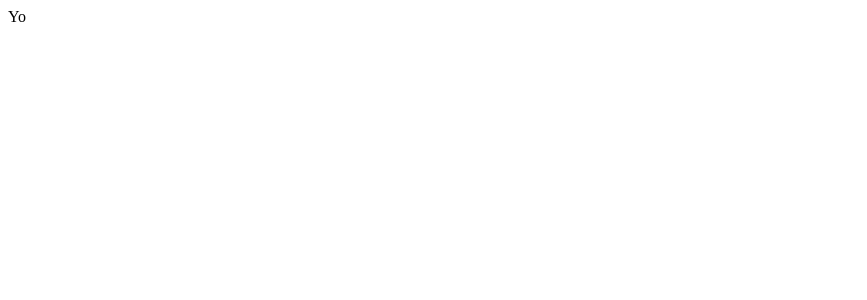
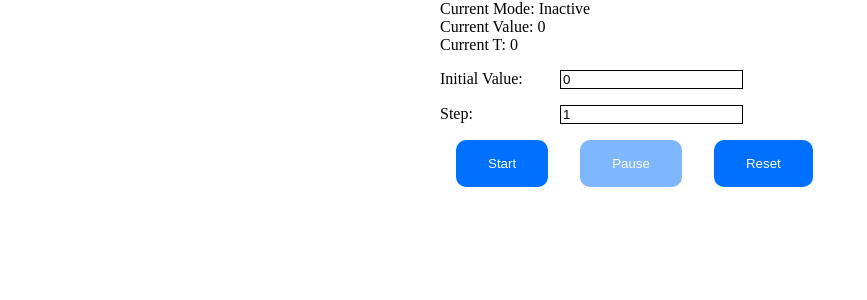
Before and after one commit to tpai/redux-saga-starter-kit, a React app: page / in a window 1280 px wide. Shown: the top 300 px of the page, without its empty margins (0-867 px from the left). Built offline with nearby package versions, Linux system fonts and the light colour scheme.

Commit message:
Add container and view components

```diff
--- a/package.json
+++ b/package.json
@@ -16,11 +16,13 @@
     "babel-preset-stage-0": "^6.24.1",
     "eslint": "^4.10.0",
     "eslint-plugin-react": "^7.4.0",
+    "prop-types": "^15.6.0",
     "react": "^16.0.0",
     "react-dom": "^16.0.0",
     "react-redux": "^5.0.6",
     "redux": "^3.7.2",
     "redux-saga": "^0.16.0",
+    "styled-components": "^2.2.2",
     "webpack": "^3.8.1",
     "webpack-dev-server": "^2.9.3"
   }
--- /dev/null
+++ b/src/App.js
@@ -0,0 +1,32 @@
+import React from 'react';
+import styled from 'styled-components';
+
+import Panel from 'containers/Panel';
+
+const App = () => (
+    <Cover>
+        <Container>
+            <Panel />
+        </Container>
+    </Cover>
+);
+
+const Cover = styled.div`
+    position: absolute;
+    top: 0;
+    left: 0;
+    right: 0;
+    bottom: 0;
+    display: flex;
+    align-items: flex-start;
+    justify-content: center;
+`;
+
+const Container = styled.div`
+    width: 400px;
+    @media(max-width: 480px) {
+        width: 100%;
+    }
+`;
+
+export default App;
--- /dev/null
+++ b/src/components/Display.js
@@ -0,0 +1,21 @@
+import React from 'react';
+import PropTypes from 'prop-types';
+import { connect } from 'react-redux';
+
+const App = ({ timer, T, value }) => (
+    <div>
+        <div>Current Mode: {timer}</div>
+        <div>Current Value: {value}</div>
+        <div>Current T: {T}</div>
+    </div>
+);
+
+const mapStateToProps = state => state;
+
+App.propTypes = {
+    timer: PropTypes.string,
+    T: PropTypes.number,
+    value: PropTypes.number
+};
+
+export default connect(mapStateToProps)(App);
--- a/src/container/App.js
+++ /dev/null
@@ -1,5 +0,0 @@
-import React from 'react';
-
-const App = () => (<div>Yo</div>);
-
-export default App;
--- /dev/null
+++ b/src/containers/Panel.js
@@ -0,0 +1,118 @@
+import React from 'react';
+import PropTypes from 'prop-types';
+import styled from 'styled-components';
+import { connect } from 'react-redux';
+import { bindActionCreators } from 'redux';
+
+import Display from 'components/Display';
+import * as initValueActions from 'redux/modules/initValue';
+import * as stepActions from 'redux/modules/step';
+import * as timerActions from 'redux/modules/timer';
+import * as tActions from 'redux/modules/T';
+import * as resetActions from 'redux/modules/reset';
+
+const Panel = ({
+    timer,
+    T,
+    step,
+    value,
+    initValue,
+    setActive,
+    setInactive,
+    stepChange,
+    initValueChange,
+    reset
+}) => {
+    return (
+        <div>
+            <Display {...{ timer, T, value }} />
+            <Row>
+                <Field>Initial Value:</Field>
+                <FieldInput><Input type="number" value={initValue} onChange={e => initValueChange(e.target.value)} /></FieldInput>
+            </Row>
+            <Row>
+                <Field>Step:</Field>
+                <FieldInput><Input type="number" value={step} onChange={e => stepChange(e.target.value)} /></FieldInput>
+            </Row>
+            {timer === 'Inactive' && <Button onClick={() => setActive()}>Start</Button>}
+            {timer === 'Active' && <DisabledButton>Start</DisabledButton>}
+            {timer === 'Inactive' && <DisabledButton>Pause</DisabledButton>}
+            {timer === 'Active' && <Button onClick={() => setInactive()}>Pause</Button>}
+            <Button onClick={() => reset(initValue)}>Reset</Button>
+        </div>
+    );
+};
+
+Panel.propTypes = {
+    timer: PropTypes.string,
+    T: PropTypes.number,
+    step: PropTypes.number,
+    value: PropTypes.number,
+    initValue: PropTypes.number,
+    setActive: PropTypes.func,
+    setInactive: PropTypes.func,
+    stepChange: PropTypes.func,
+    initValueChange: PropTypes.func,
+    reset: PropTypes.func
+};
+
+const mapStateToProps = state => state;
+
+const mapDispatchToProps = dispatch => ({
+    ...bindActionCreators({
+        ...initValueActions,
+        ...stepActions,
+        ...timerActions,
+        ...tActions,
+        ...resetActions
+    }, dispatch)
+});
+
+export default connect(mapStateToProps, mapDispatchToProps)(Panel);
+
+const Row = styled.div`
+    padding-top: 1rem;
+    display: flex;
+    flex-direction: row;
+`;
+
+const Field = styled.div`
+    width: 30%;
+`;
+
+const FieldInput = styled.div`
+    width: 70%;
+`;
+
+const Input = styled.input`
+    border: 1px solid black;
+    outline: none;
+`;
+
+const Button = styled.button`
+    border: 0;
+    border-radius: 10px;
+    background-color: #0071ff;
+    color: white;
+    padding-top: 1rem;
+    padding-bottom: 1rem;
+    padding-left: 2rem;
+    padding-right: 2rem;
+    margin: 1rem;
+    box-shadow: none;
+    outline: 0;
+    outline-offset: 0;
+    cursor: pointer;
+    &:hover {
+        background-color: #0065e4;
+    }
+`;
+
+const DisabledButton = styled(Button)`
+    cursor: not-allowed;
+    opacity: .5;
+    background-color: #0071ff;
+    &:hover {
+        background-color: #0071ff;
+    }
+`;
--- a/src/index.js
+++ b/src/index.js
@@ -3,7 +3,7 @@ import React from 'react';
 import { render } from 'react-dom';
 import { Provider } from 'react-redux'
 
-import App from 'container/App';
+import App from 'App';
 import store from 'redux/store';
 
 render(
```
Also changed, not shown: src/redux/modules/mode.js (deleted, +0 -15 lines), 1 other file (tests, documents, lock files or other folders).
